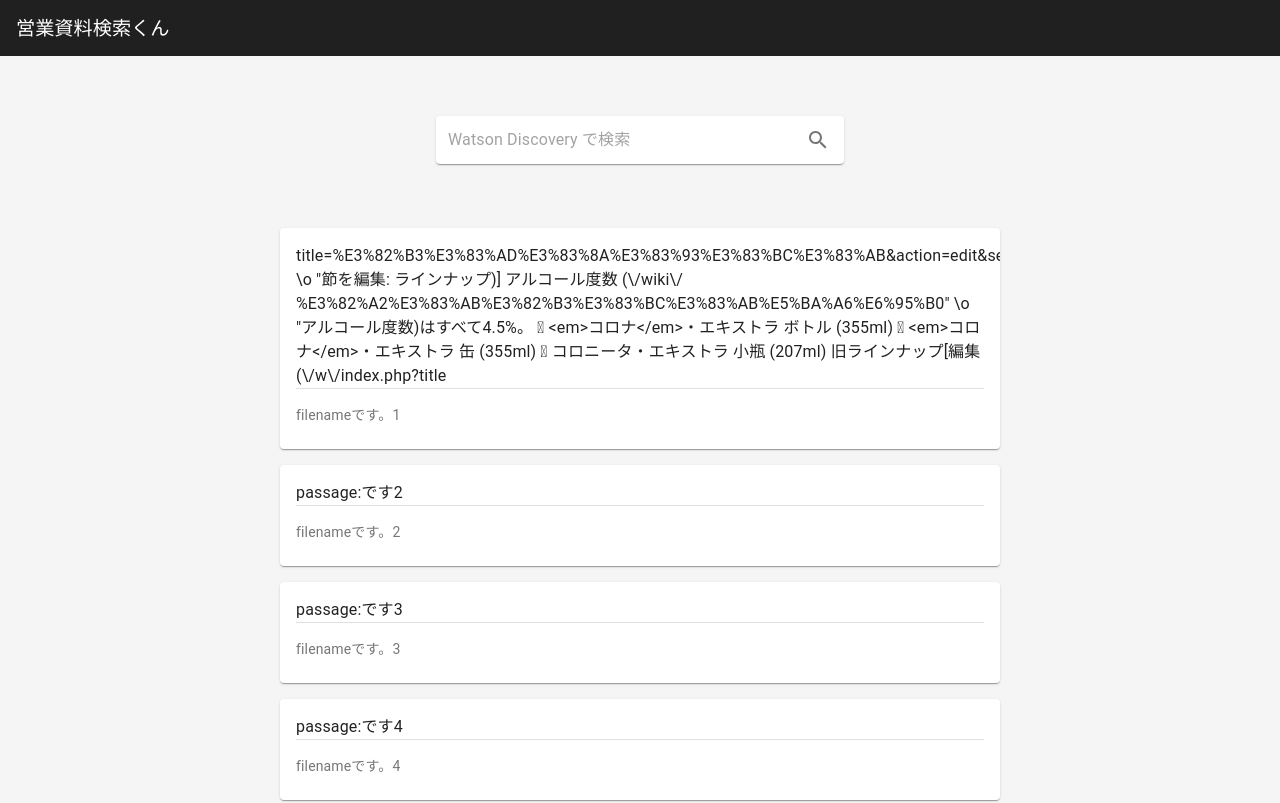
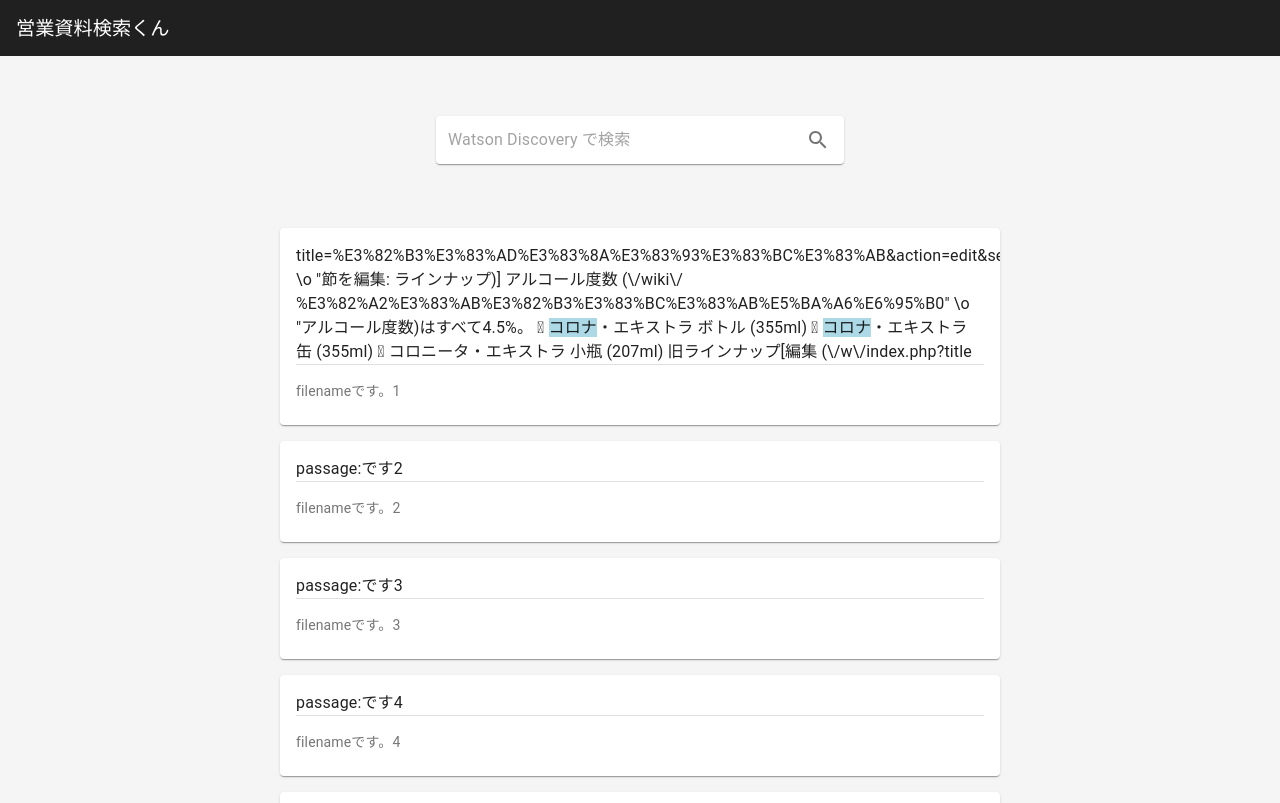
Before and after one commit to cloud-native-garage-method-japan-cohort/team-scorpius-frontend, a React (Vite) app: page / in a window 1280 px wide. Shown: the top 803 px of the page. Built offline with nearby package versions, Linux system fonts and the light colour scheme.

Commit message:
update: ハイライトに対応

```diff
--- a/src/components/SearchResultCard/SearchResultCard.jsx
+++ b/src/components/SearchResultCard/SearchResultCard.jsx
@@ -1,6 +1,7 @@
 import React from 'react';
 import { Card, CardContent, Typography, Divider, Grid } from '@material-ui/core';
 import { makeStyles } from '@material-ui/core/styles';
+
 
 const useStyles = makeStyles((theme) => ({
   card: {
@@ -9,17 +10,39 @@ const useStyles = makeStyles((theme) => ({
   filename: {
     marginTop: theme.spacing(2),
   },
+  highlight: {
+    backgroundColor: 'lightblue',
+  }
 }));
 
 const SearchResultCard = ({ passage, filename }) => {
   const classes = useStyles();
+
+  // emタグの部分をハイライトに変える関数
+  const Highlight = (text) => {
+    if (!text) return null;
+
+    const highlightedText = text.split(/(<em>.*?<\/em>)/g).map((part, index) => {
+      if (part.startsWith('<em>') && part.endsWith('</em>')) {
+        return (
+          <span key={index} className={classes.highlight}>
+            {part.replace(/<\/?em>/g, '')}
+          </span>
+        );
+      } else {
+        return <span key={index}>{part}</span>;
+      }
+    });
+
+    return <>{highlightedText}</>;
+  };
 
   return (
     <Grid item xs={12}>
       <Card className={classes.card}>
         <CardContent>
           <Typography variant="body1" component="p" align="left">
-            {passage}
+            {Highlight(passage)}
           </Typography>
           <Divider />
           <Typography className={classes.filename} variant="body2" color="textSecondary" align="left">
```
